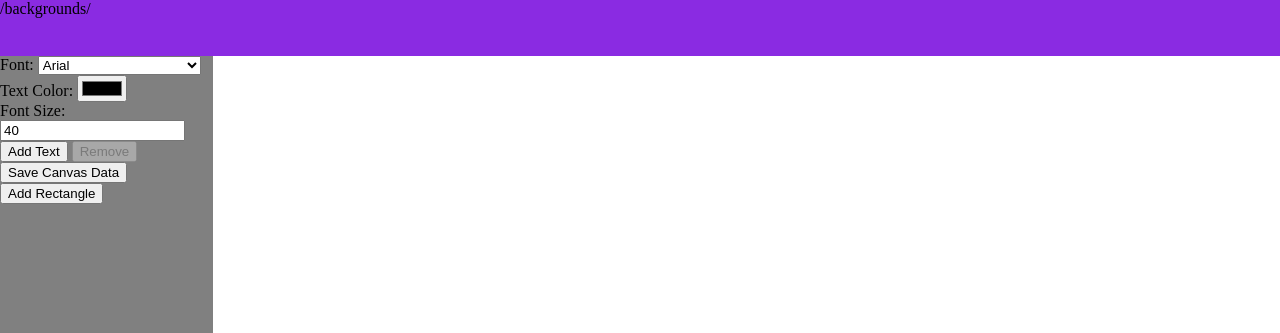
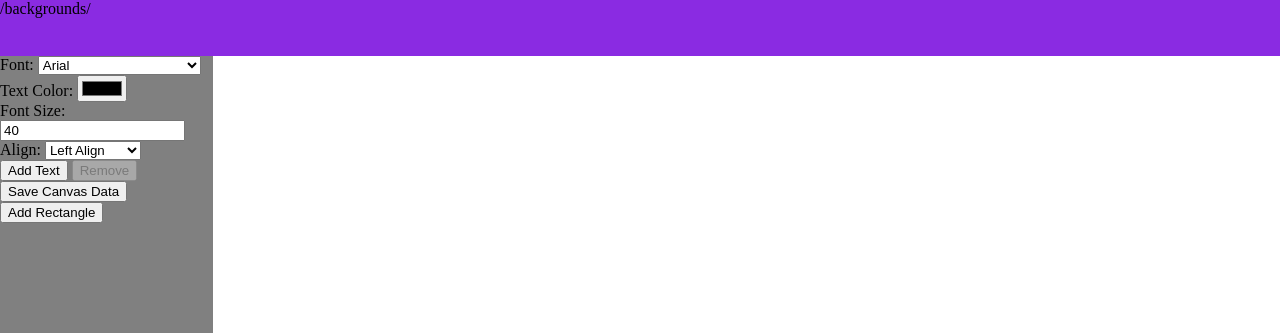
Before and after one commit to DeogenesMaranan/IDAssembler, a Flask app: template templates/layout.html in a window 1280 px wide. Shown: the top 333 px of the page. Run offline with Flask 3, Linux system fonts and the light colour scheme; the template is opened without the code that fills it, so the values that code supplies are empty; some libraries are stand-ins or nearby versions.

Commit message:
add text alignment, fix button update on selection

```diff
--- a/layout.py
+++ b/layout.py
@@ -1,6 +1,6 @@
 from common import *
-from core.excel import *
-from core.place import *
+from core.spreadsheet import *
+from core.overlay import *
 
 class LayoutPage:
     @app.route('/<project_name>/layout', methods=['GET'])
--- a/static/js/layout.js
+++ b/static/js/layout.js
@@ -133,6 +133,7 @@ const fontFamilySelect = document.getElementById('font-family');
 const fontSizeInput = document.getElementById('font-size');
 const textColorInput = document.getElementById('text-color');
 const fileInput = document.getElementById('fileInput');
+const textAlignment = document.getElementById('text-alignment');
 
 fonts.forEach(font => {
     const option = document.createElement('option');
@@ -167,12 +168,13 @@ $('#text').on('click', () => {
     }
 
     const text = new fabric.IText(newText, {
-        left: 40,
-        top: 40,
+        left: 40 + (number*5),
+        top: 40 + (number*5),
         objecttype: 'text',
         fontFamily: fontFamilySelect.value,
         fill: textColorInput.value,
-        fontSize: parseInt(fontSizeInput.value, 10) || 40
+        fontSize: parseInt(fontSizeInput.value, 10) || 40,
+        textAlign: textAlignment.value
     });
 
     lockTextObject(text);
@@ -222,6 +224,9 @@ fileInput.addEventListener('change', (event) => {
     fontSizeInput.addEventListener(event, () => {
         updateSelectedTextObjects(canvas.getActiveObjects(), { fontSize: parseInt(fontSizeInput.value, 10) });
     });
+    textAlignment.addEventListener(event, () => {
+        updateSelectedTextObjects(canvas.getActiveObjects(), { textAlign: textAlignment.value });
+    });
 });
 
 $('#rectangle').on('click', function () {
@@ -266,7 +271,7 @@ $('#remove').on('click', function () {
     canvas.discardActiveObject().renderAll();
 });
 
-canvas.on('selection:created', (event) => {
+const updateSelection = (event) => {
     const selectedObjects = event.selected;
     $('#remove').prop('disabled', selectedObjects.length === 0);
     if (selectedObjects.length === 1 && selectedObjects[0].type === 'i-text') {
@@ -274,15 +279,21 @@ canvas.on('selection:created', (event) => {
         fontFamilySelect.value = selectedObject.fontFamily;
         textColorInput.value = selectedObject.fill;
         fontSizeInput.value = selectedObject.fontSize;
+        textAlignment.value = selectedObject.textAlign;
+        console.log(textAlignment.value);
         lockTextObject(selectedObject);
     }
-});
+};
+
+canvas.on('selection:created', updateSelection);
+canvas.on('selection:updated', updateSelection);
 
 canvas.on('selection:cleared', function () {
     $('#remove').prop('disabled', 'disabled');
     fontFamilySelect.disabled = false;
     textColorInput.disabled = false;
     fontSizeInput.disabled = false;
+    textAlignment.disabled = false;
 });
 
 $(document).ready(function() {
@@ -292,7 +303,7 @@ $(document).ready(function() {
                 const text = obj.getObjects().find(innerObj => innerObj.type === 'text');
                 return {
                     text: text ? text.text : '',
-                    type: 'group',
+                    type: 'image',
                     left: obj.left,
                     top: obj.top,
                     width: obj.width,
@@ -303,7 +314,9 @@ $(document).ready(function() {
                 return {
                     text: obj.text || '',
                     type: obj.type,
+                    align: obj.textAlign,
                     left: obj.left,
+                    right: obj.left + obj.width,
                     top: obj.top,
                     width: obj.width,
                     height: obj.height,
@@ -315,12 +328,12 @@ $(document).ready(function() {
             }
         });
 
-        const place = document.querySelector('.upper-canvas');
-        const canvasWidth = place.clientWidth;
-        const canvasHeight = place.clientHeight;
+        const overlay = document.querySelector('.upper-canvas');
+        const overlayWidth = overlay.clientWidth;
+        const overlayHeight = overlay.clientHeight;
 
         const jsonData = JSON.stringify(canvasObjects, null, 2);
-        const saveUrl = `/${projectName}/save?type=${layoutType}&width=${canvasWidth}&height=${canvasHeight}`;
+        const saveUrl = `/${projectName}/save?type=${layoutType}&width=${overlayWidth}&height=${overlayHeight}`;
 
         fetch(saveUrl, {
             method: 'POST',
--- a/templates/layout.html
+++ b/templates/layout.html
@@ -21,6 +21,12 @@
             <input type="color" id="text-color"><br>
             <label for="font-size">Font Size:</label>
             <input type="number" id="font-size" value="40">
+            <label for="text-alignment">Align:</label>
+            <select id="text-alignment">
+                <option value="left">Left Align</option>
+                <option value="center">Center Align</option>
+                <option value="right">Right Align</option>
+            </select>
             </div>
         <button id="text">Add Text</button>
         <button id="remove" disabled="disabled">Remove</button>
```
Also changed, not shown: core/overlay.py (+8 -3 lines).
